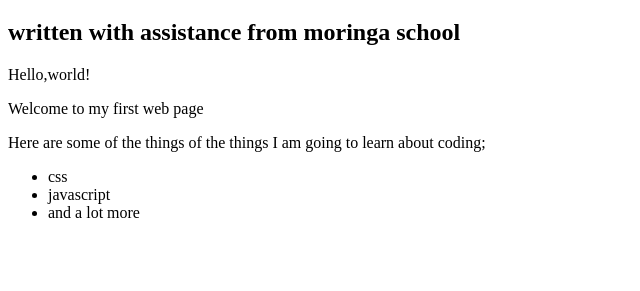
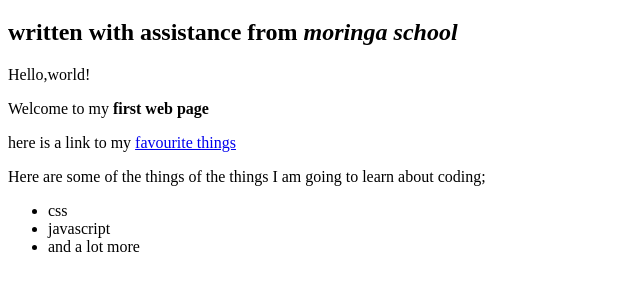
Before and after one commit to Raeley/practice, a plain HTML site: page my-first-website.html in a window 1280 px wide. Shown: the part 61-352 px from the top of the page, without its empty margins (0-640 px from the left). Drawn offline with Linux system fonts and the light colour scheme.

Commit message:
add link

```diff
--- a/my-first-website.html
+++ b/my-first-website.html
@@ -5,10 +5,11 @@
   <title>my first webpage</title>
 </head>
 <h1>my first website</h1>
-<h2>written with assistance from moringa school</h2>
+<h2>written with assistance from<em> moringa school</em></h2>
 <body>
   <p>Hello,world!</p>
-  <p>Welcome to my first web page</p>
+  <p>Welcome to my<strong> first web page</strong> </p>
+  <p>here is a link to my <a href="my-favourite-things.html">favourite things</a></p>
   <p>Here are some of the things of the things I am going to learn about coding;</p>
     <ul>
       <li>css</li>
```
